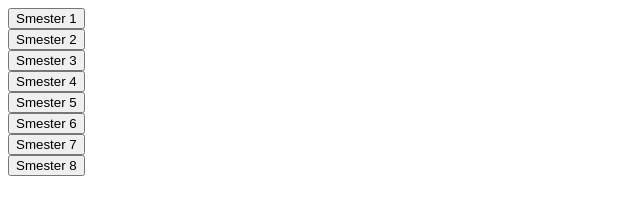
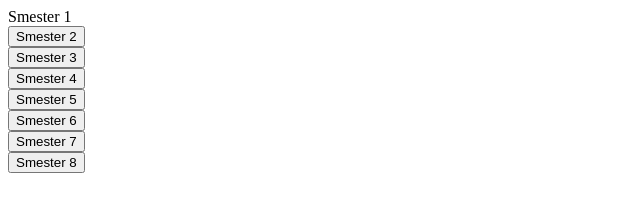
Before and after one commit to AliTek-03246155728/MyWeb, a plain HTML site: page index.html in a window 1280 px wide. Shown: the whole page, without its empty margins (0-640 px from the left). Drawn offline with Linux system fonts and the light colour scheme.

Commit message:
Replace button with link for 'Smester 1'

```diff
--- a/index.html
+++ b/index.html
@@ -7,7 +7,7 @@
 </head>
 <body>
 
-    <button src="https://github.com/AliTek-03246155728/MyWeb/upload/main#:~:text=Choose%20Files-,No%20file%20chosen,-choose%20your%20files" >Smester 1</button><br>
+    <a src="https://github.com/AliTek-03246155728/MyWeb/upload/main#:~:text=Choose%20Files-,No%20file%20chosen,-choose%20your%20files" >Smester 1</a><br>
   <button src="" >Smester 2</button><br>
   <button src="" >Smester 3</button><br>
   <button src="" >Smester 4</button><br>
```
